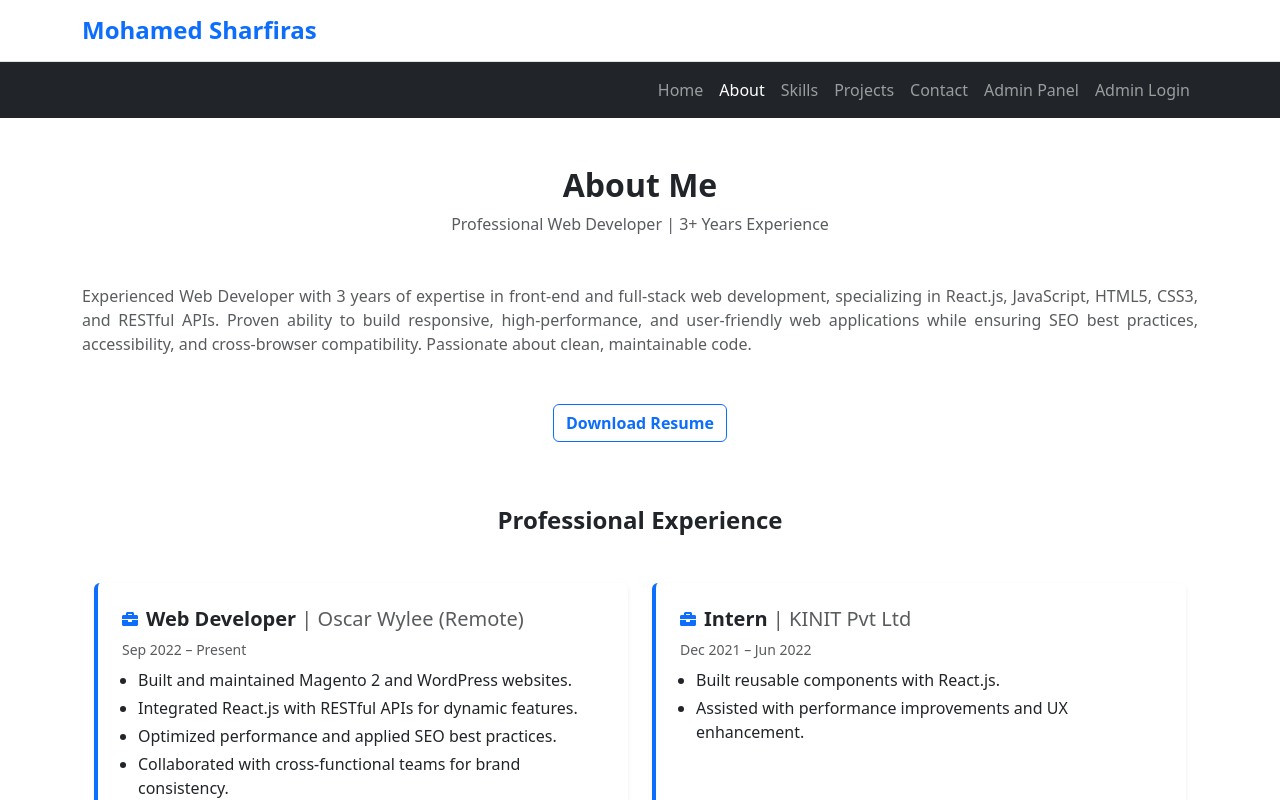
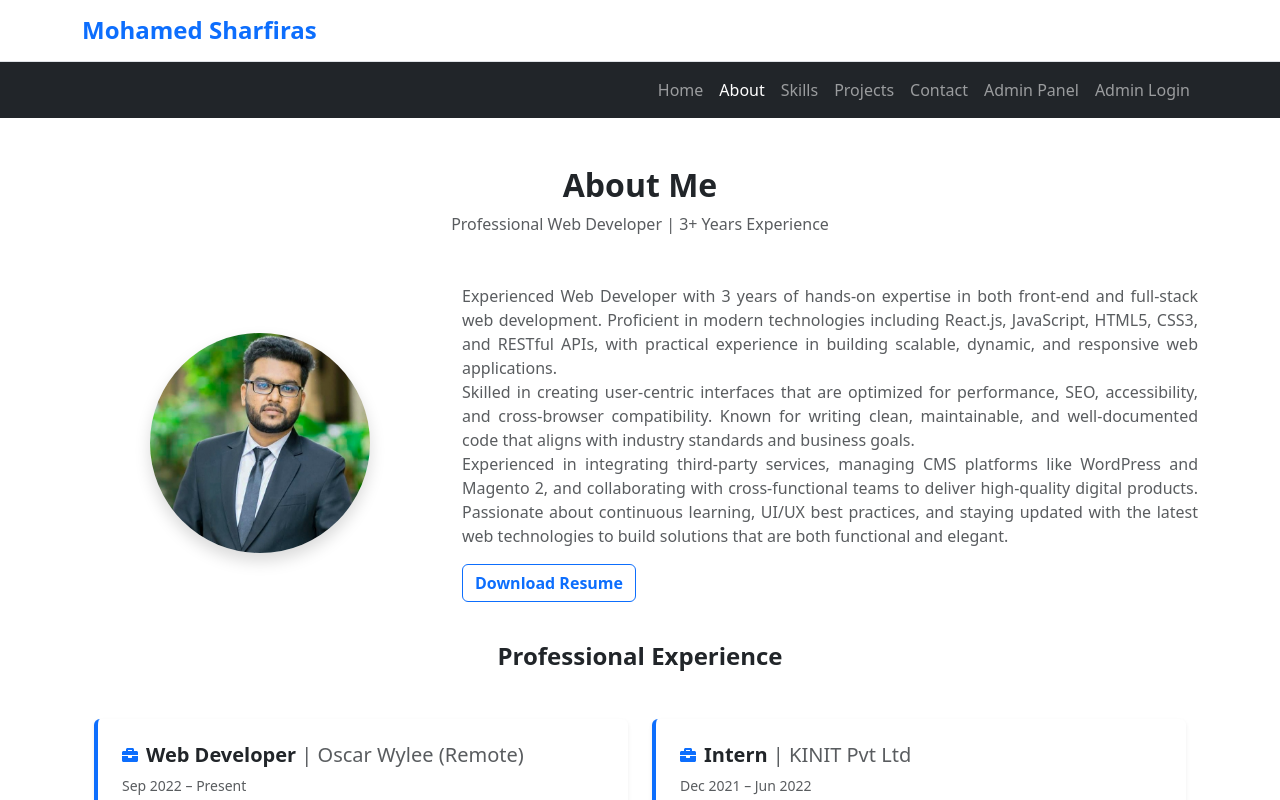
Before and after one commit to sharfrasaqsan/react-portfolio, a React (Create React App) app: page /about in a window 1280 px wide. Shown: the top 800 px of the page. Built offline with nearby package versions, Linux system fonts and the light colour scheme; no server answers; the database is empty.

Commit message:
features

```diff
--- a/public/index.html
+++ b/public/index.html
@@ -24,7 +24,7 @@
       work correctly both with client-side routing and a non-root public URL.
       Learn how to configure a non-root public URL by running `npm run build`.
     -->
-    <title>React App</title>
+    <title>Mohamed Sharfiras | Portfolio</title>
   </head>
   <body>
     <noscript>You need to enable JavaScript to run this app.</noscript>
--- a/src/App.js
+++ b/src/App.js
@@ -20,10 +20,12 @@ import NotFound from "./pages/NotFound";
 import { PrivateRoute } from "./utils/PrivateRoute";
 import EdifProject from "./pages/EdifProject";
 import Skills from "./pages/Skills";
+import ScrollToTop from "./utils/ScrollToTop";
 
 function App() {
   return (
     <div className="App">
+      <ScrollToTop />
       <Header />
       <Nav />
 
@@ -41,7 +43,7 @@ function App() {
             </PrivateRoute>
           }
         />
-        <Route path="/admin/project/edit/:id" element={<EdifProject />} />
+        <Route path="/admin/project/:id/edit" element={<EdifProject />} />
         <Route path="/contact" element={<Contact />} />
         <Route path="/login" element={<AdminLogin />} />
         <Route
--- a/src/pages/AboutMe.js
+++ b/src/pages/AboutMe.js
@@ -1,10 +1,11 @@
 import Education from "../components/Education";
 import Experience from "../components/Experience";
 import Resume from "../components/Resume";
+import myPhoto from "../assets/image.png";
 
 const AboutMe = () => {
   return (
-    <section className="container py-5">
+    <section className="container py-5" id="about">
       <div className="text-center mb-5">
         <h2 className="fw-bold">About Me</h2>
         <p className="text-muted">
@@ -12,20 +13,41 @@ const AboutMe = () => {
         </p>
       </div>
 
-      <section className="mb-5">
-        <p className="text-muted" style={{ textAlign: "justify" }}>
-          Experienced Web Developer with 3 years of expertise in front-end and
-          full-stack web development, specializing in React.js, JavaScript,
-          HTML5, CSS3, and RESTful APIs. Proven ability to build responsive,
-          high-performance, and user-friendly web applications while ensuring
-          SEO best practices, accessibility, and cross-browser compatibility.
-          Passionate about clean, maintainable code.
-        </p>
-      </section>
+      <div className="row align-items-center pb-4">
+        {/* Profile Image */}
+        <div className="col-md-4 mb-4 mb-md-0 text-center">
+          <img
+            src={myPhoto}
+            alt="Mohamed Sharfras"
+            className="rounded-circle img-fluid shadow"
+            style={{ width: "220px", height: "220px", objectFit: "cover" }}
+          />
+        </div>
 
-      <section className="mb-5 text-center">
-        <Resume />
-      </section>
+        {/* Description */}
+        <div className="col-md-8">
+          <p className="text-muted" style={{ textAlign: "justify" }}>
+            Experienced Web Developer with 3 years of hands-on expertise in both
+            front-end and full-stack web development. Proficient in modern
+            technologies including React.js, JavaScript, HTML5, CSS3, and
+            RESTful APIs, with practical experience in building scalable,
+            dynamic, and responsive web applications.
+            <br />
+            Skilled in creating user-centric interfaces that are optimized for
+            performance, SEO, accessibility, and cross-browser compatibility.
+            Known for writing clean, maintainable, and well-documented code that
+            aligns with industry standards and business goals.
+            <br />
+            Experienced in integrating third-party services, managing CMS
+            platforms like WordPress and Magento 2, and collaborating with
+            cross-functional teams to deliver high-quality digital products.
+            Passionate about continuous learning, UI/UX best practices, and
+            staying updated with the latest web technologies to build solutions
+            that are both functional and elegant.
+          </p>
+          <Resume />
+        </div>
+      </div>
 
       <Experience />
       <Education />
--- a/src/pages/AdminPanel.js
+++ b/src/pages/AdminPanel.js
@@ -27,7 +27,10 @@ const AdminPanel = () => {
 
   return (
     <section className="container py-5">
-      <h2 className="mb-4 text-center fw-bold text-dark">Admin Panel</h2>
+      <div className="text-center mb-5">
+        <h2 className="fw-bold">Admin Panel</h2>
+        <p className="text-muted">Dashboard Interface for Managing Content</p>
+      </div>
 
       <div className="d-flex justify-content-between align-items-center mb-4">
         <h3>Projects</h3>
--- a/src/pages/ProjectDetails.js
+++ b/src/pages/ProjectDetails.js
@@ -118,7 +118,7 @@ const ProjectDetails = () => {
           {user && (
             <>
               <Link
-                to={`/project/${project.id}/edit`}
+                to={`/admin/project/${project.id}/edit`}
                 className="flex-fill text-decoration-none"
               >
                 <button type="button" className="btn btn-warning w-100">
--- a/src/pages/Projects.js
+++ b/src/pages/Projects.js
@@ -7,14 +7,18 @@ const Projects = () => {
   if (loading) {
     return (
       <section className="bg-light py-5">
-        <div className="container">
-          <h2 className="mb-5 text-center fw-bold text-dark">My Projects</h2>
-          <div
-            className="d-flex justify-content-center align-items-center"
-            style={{ minHeight: "50vh" }}
-          >
-            <div className="spinner-border text-primary" role="status"></div>
-          </div>
+        <div className="text-center mb-5">
+          <h2 className="fw-bold">My Projects</h2>
+          <p className="text-muted">
+            Bringing Ideas to Life with Clean, Scalable Code
+          </p>
+        </div>
+
+        <div
+          className="d-flex justify-content-center align-items-center"
+          style={{ minHeight: "50vh" }}
+        >
+          <div className="spinner-border text-primary" role="status"></div>
         </div>
       </section>
     );
@@ -24,9 +28,15 @@ const Projects = () => {
     return <p className="text-center mt-5">No projects to show!</p>;
 
   return (
-    <section className="bg-light py-5">
+    <section className="bg-light py-5 mb-3">
+      <div className="text-center mb-5">
+        <h2 className="fw-bold">My Projects</h2>
+        <p className="text-muted">
+          Bringing Ideas to Life with Clean, Scalable Code
+        </p>
+      </div>
+
       <div className="container">
-        <h2 className="mb-5 text-center fw-bold text-dark">My Projects</h2>
         <div className="row g-4">
           {projects.map((project) => (
             <div
--- /dev/null
+++ b/src/utils/ScrollToTop.js
@@ -0,0 +1,14 @@
+import { useEffect } from "react";
+import { useLocation } from "react-router-dom";
+
+const ScrollToTop = () => {
+  const { pathname } = useLocation();
+
+  useEffect(() => {
+    window.scrollTo(0, 0);
+  }, [pathname]);
+
+  return null;
+};
+
+export default ScrollToTop;
```
Also changed, not shown: src/assets/image.png (added).
